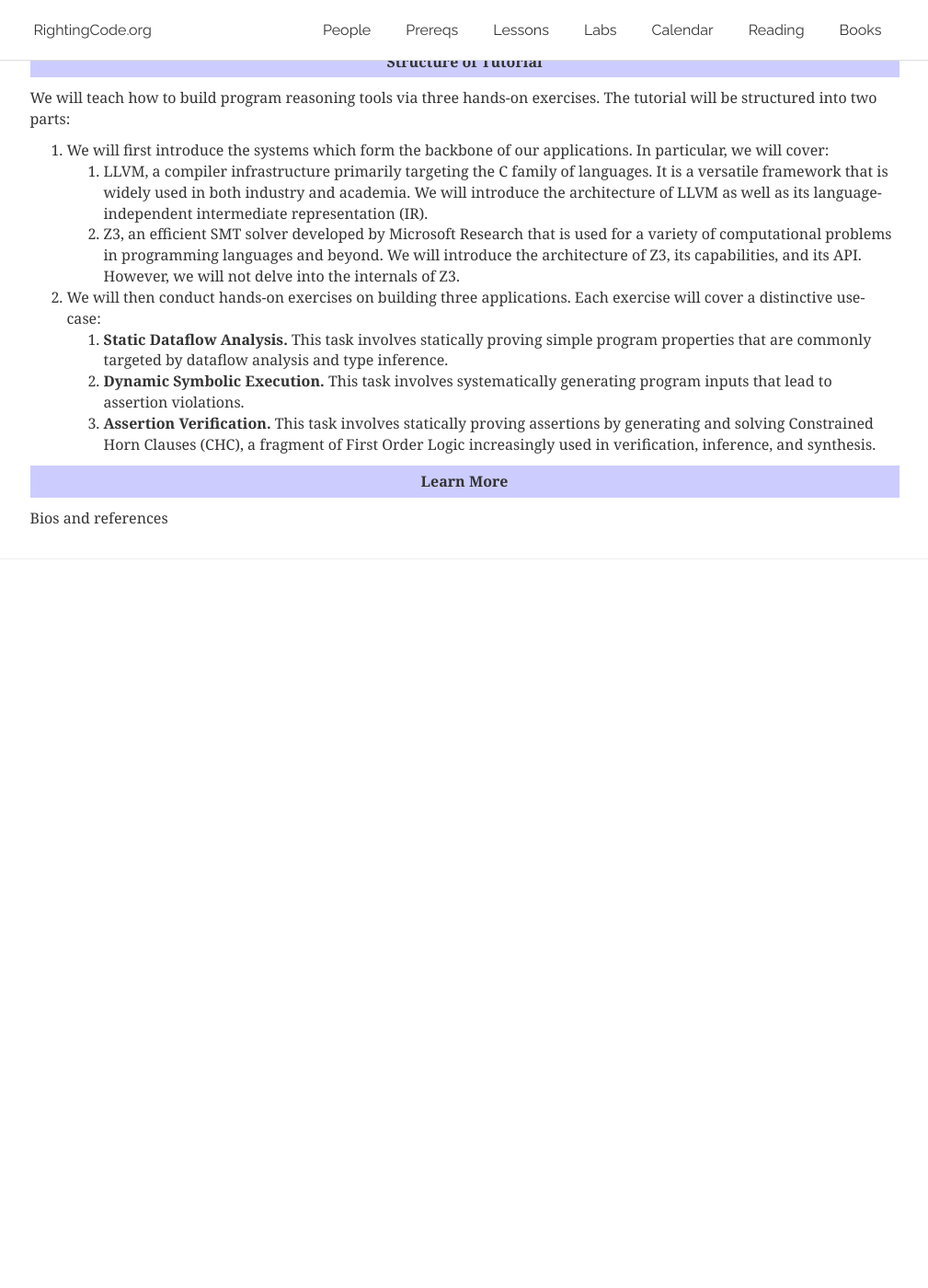
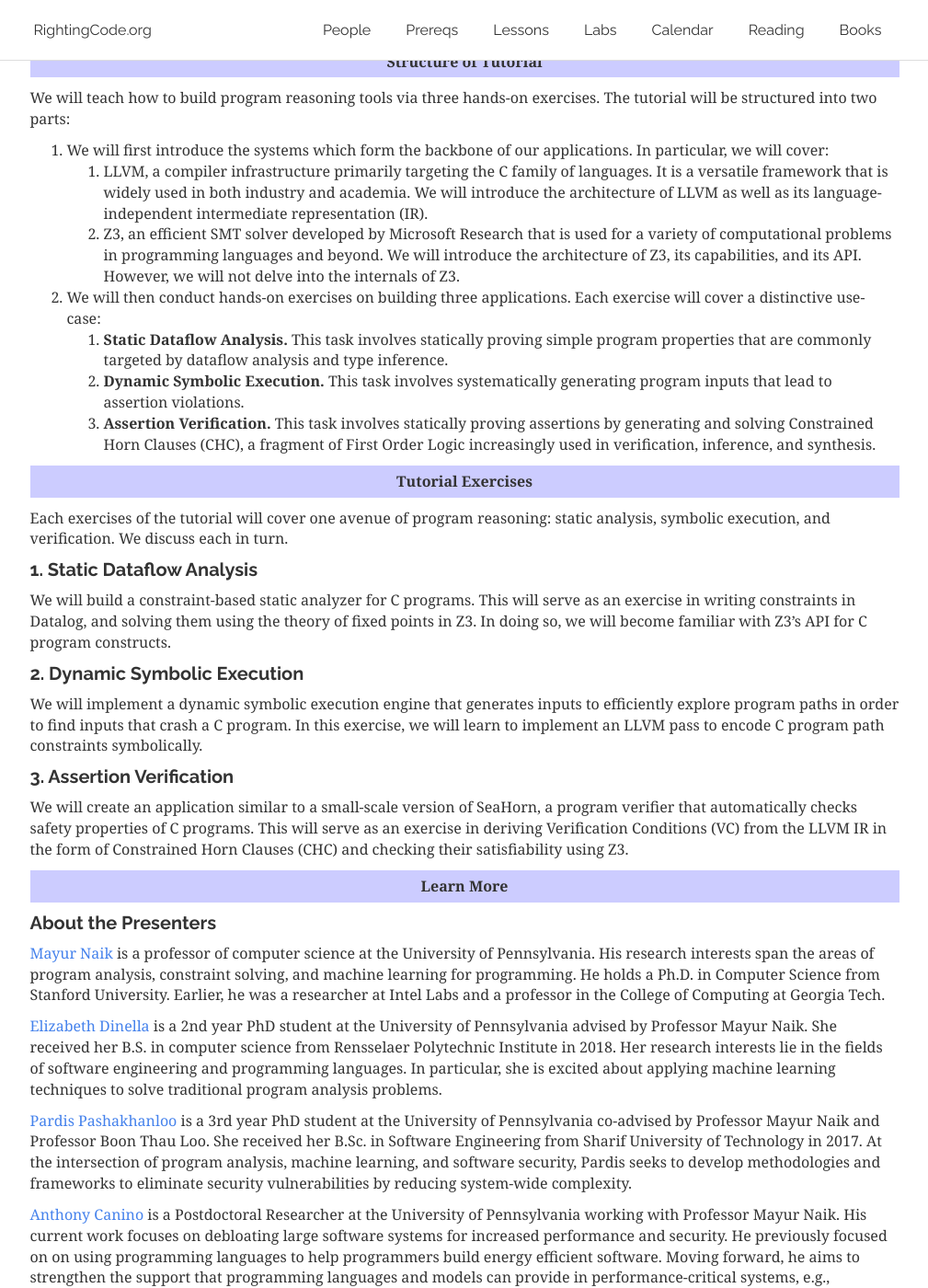
Before and after one commit to rightingcode/rightingcode.github.io, a Jekyll site: the page built from tutorials/popl20/index.html, in a window 1280 px wide and 1400 px high, scrolled down 496 px. Shown: the whole window at 92% size, without its empty margins (135-1144 px from the left). Built offline with Jekyll 4.4.1, drawn with Linux system fonts in a browser that asks for light colours; nearby versions of some CDN libraries; before the commit the page ends 1126 px from its top, so only the background shows below that; some of the changed text lies outside the part shown.

Commit message:
First pass of POPL tutorial.

```diff
--- a/tutorials/popl20/index.html
+++ b/tutorials/popl20/index.html
@@ -52,8 +52,7 @@ programming and basic logical reasoning.
 
 
 <p>
-We will teach how to build program reasoning tools via three hands-on exercises.
-The tutorial will be structured into two parts:
+We will teach how to build program reasoning tools via three hands-on exercises. The tutorial will be structured into two parts:
 
 <ol>
 <li>
@@ -86,6 +85,33 @@ in verification, inference, and synthesis.</li>
 </ol>
 
 <p>
+<a name="exercises">
+<table border=0 cellpadding=4 width="100%">
+<tr><td width="100%" bgcolor="#ccccff">
+<font face="Cambria"><center><b>Tutorial Exercises</b></center></font>
+</td></tr>
+</table>
+</a>
+<p>
+
+<p>
+Each exercises of the tutorial will cover one avenue of program reasoning: static analysis, symbolic execution, and verification. We discuss each in turn.
+
+<h4>1. Static Dataflow Analysis</h4>
+
+<p>We will build a constraint-based static analyzer for C programs. This will serve as an exercise in writing constraints in Datalog, and solving them using the theory of fixed points in Z3. In doing so, we will become familiar with Z3’s API for C program constructs.</p>
+
+<h4>2. Dynamic Symbolic Execution</h4>
+
+<p>We will implement a dynamic symbolic execution engine that generates inputs to efficiently explore program paths in order to find inputs that crash a C program. In this exercise, we will learn to implement an LLVM pass to encode C program path constraints symbolically.</p>
+
+<h4>3. Assertion Verification </h4>
+
+<p>We will create an application similar to a small-scale version of SeaHorn, a program verifier that automatically checks safety properties of C programs. This will serve as an exercise in deriving Verification Conditions (VC) from the LLVM IR in the form of Constrained Horn Clauses (CHC) and checking their satisfiability using Z3.</p>
+
+
+
+<p>
 <a name="about"/>
 <table border=0 cellpadding=4 width="100%">
 <tr><td width="100%" bgcolor="#ccccff">
@@ -96,7 +122,52 @@ in verification, inference, and synthesis.</li>
 <p>
 
 <p>
-Bios and references
+<h4>About the Presenters</h4>
+
+  <p><a href="https://www.cis.upenn.edu/~mhnaik/">Mayur Naik</a> is a professor of computer science at the University of Pennsylvania. His research interests span the areas of program analysis, constraint solving, and machine learning for programming. He holds a Ph.D. in Computer Science from Stanford University. Earlier, he was a researcher at Intel Labs and a professor in the College of Computing at Georgia Tech.</p>
+
+  <p><a href="https://www.seas.upenn.edu/~edinella/">Elizabeth Dinella</a> is a 2nd year PhD student at the University of Pennsylvania advised by Professor Mayur Naik. She received her B.S. in computer science from Rensselaer Polytechnic Institute in 2018. Her research interests lie in the fields of software engineering and programming languages. In particular, she is excited about applying machine learning techniques to solve traditional program analysis problems.</p>
+
+  <p><a href="https://www.seas.upenn.edu/~pardisp/">Pardis Pashakhanloo</a> is a 3rd year PhD student at the University of Pennsylvania co-advised by Professor Mayur Naik and Professor Boon Thau Loo. She received her B.Sc. in Software Engineering from Sharif University of Technology in 2017. At the intersection of program analysis, machine learning, and software security, Pardis seeks to develop methodologies and frameworks to eliminate security vulnerabilities by reducing system-wide complexity.</p>
+
+  <p><a href="https://anthonycanino1.github.io">Anthony Canino</a> is a Postdoctoral Researcher at the University of Pennsylvania working with Professor Mayur Naik. His current work focuses on debloating large software systems for increased performance and security. He previously focused on on using programming languages to help programmers build energy efficient software. Moving forward, he aims to strengthen the support that programming languages and models can provide in performance-critical systems, e.g., unmanned aerial vehicles and mobile devices.</p>
+
+<h4>Resources</h4>
+
+<ul>
+  <li><a href="https://llvm.org/docs/LangRef.html">LLVM Language Reference</a></li>
+  <li><a href="https://github.com/Z3Prover/z3">Z3 Theorem Prover</a></li>
+</ul>
+
+<h4>References</h4>
+
+The below references describe tools, systems, and frameworks that we use in or have influenced our tutorial.
+
+<table cellpadding="5">
+
+<a name="cgo04"/>
+<tr><td>[CGO '04]</td><td>Chris Lattner and Vikram Adve.
+<b><a href="https://llvm.org/pubs/2003-09-30-LifelongOptimizationTR.pdf">LLVM: A Compilation Framework for Lifelong Program Analysis & Transformation</a></b>.</td>
+</tr>
+
+<a name="osdi08"/>
+<tr><td>[OSDI '08]</td><td>Cristian Cadar, Daniel Dunbar, and Dawson Engler.
+<b><a href="http://www.doc.ic.ac.uk/~cristic/papers/klee-osdi-08.pdf">KLEE: Unassisted and Automatic Generation of High-Coverage Tests for Complex Systems Programs</a></b>.</td>
+</tr>
+
+
+<a name="tacas08"/>
+<tr><td width="110">[TACAS '08]</td><td>Leonardo de Moura and Nikolaj Bjørner
+<b><a href="https://link.springer.com/content/pdf/10.1007%2F978-3-540-78800-3_24.pdf">Z3: An Efficient SMT Solver</a></b>.</td>
+</tr>
+
+<a name="tacas08"/>
+<tr><td>[CAV '15]</td><td>Arie Gurfinkel, Temesghen Kahsai, Anvesh Komuravelli, and Jorge A. Navas.
+<b><a href="https://jorgenavas.github.io/papers/seahorn-cav15.pdf">The SeaHorn Verification Framework</a></b>.</td>
+</tr>
+
+
+</table>
 
 </div>
 </div>
```
